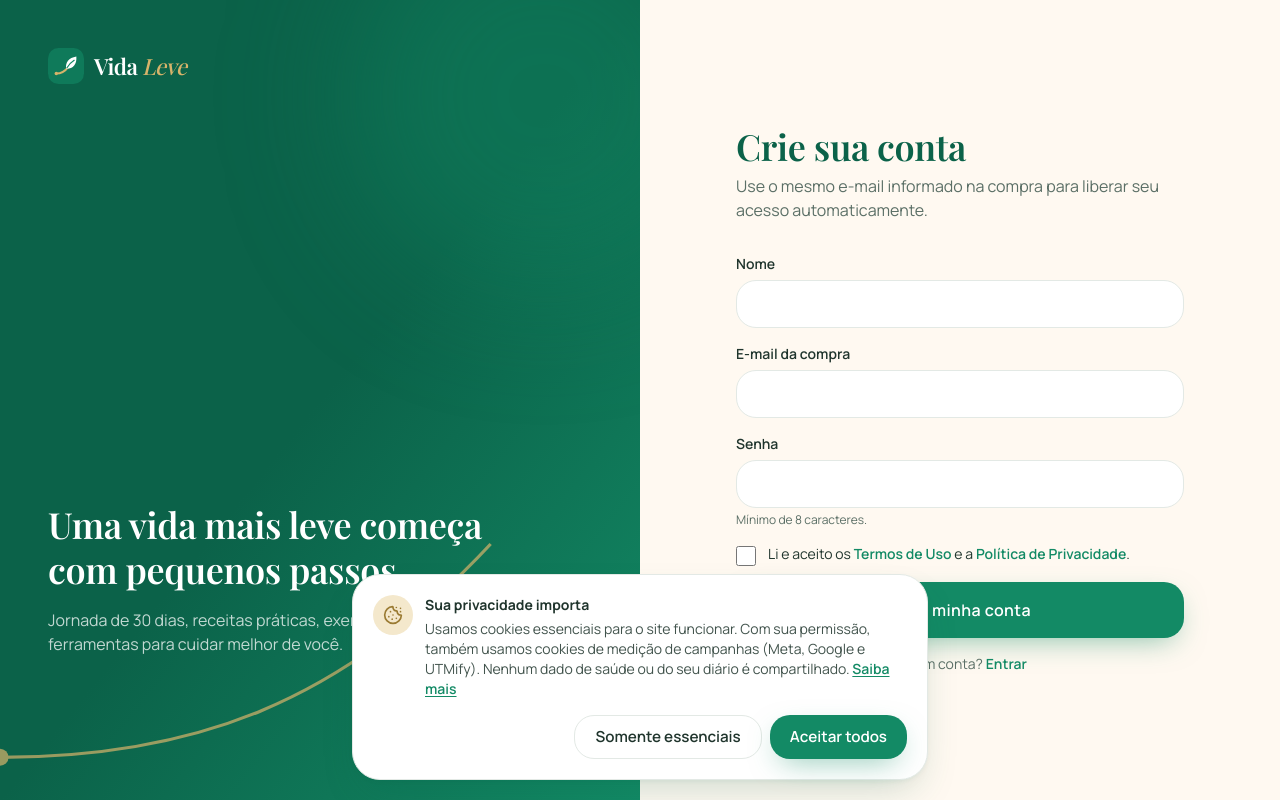
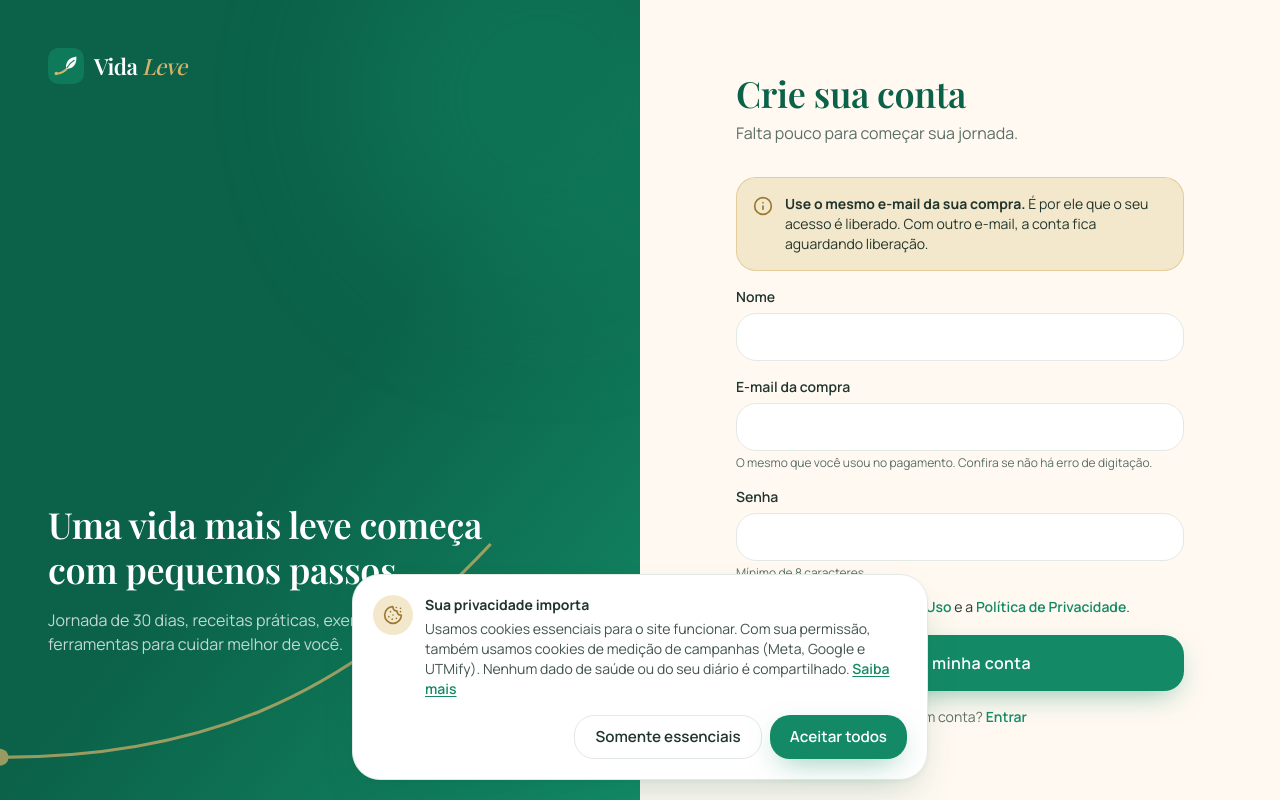
Before and after one commit to javis2001/Leve, a Next.js app: page /cadastro in a window 1280 px wide. Built offline with nearby package versions, Linux system fonts and the light colour scheme; no server answers.

Commit message:
Cadastro: aviso para usar o mesmo e-mail da compra
Co-Authored-By: Claude Opus 5.5 <noreply@anthropic.com>
Claude-Session: https://claude.ai/code/session_01MiRh27gaagJqPz3TM5B8Qc

```diff
--- a/src/app/cadastro/page.tsx
+++ b/src/app/cadastro/page.tsx
@@ -7,7 +7,7 @@ export const metadata: Metadata = { title: "Criar conta" };
 
 export default function SignupPage() {
   return (
-    <AuthLayout title="Crie sua conta" subtitle="Use o mesmo e-mail informado na compra para liberar seu acesso automaticamente.">
+    <AuthLayout title="Crie sua conta" subtitle="Falta pouco para começar sua jornada.">
       <SignupForm demo={isDemoMode} />
     </AuthLayout>
   );
--- a/src/app/cadastro/signup-form.tsx
+++ b/src/app/cadastro/signup-form.tsx
@@ -2,7 +2,7 @@
 import Link from "next/link";
 import { useRouter } from "next/navigation";
 import { useState } from "react";
-import { MailCheck, Loader2 } from "lucide-react";
+import { MailCheck, Loader2, Info } from "lucide-react";
 import { Button } from "@/components/ui/button";
 import { FieldError, Input, Label } from "@/components/ui/input";
 import { getSupabaseBrowser } from "@/lib/supabase/client";
@@ -61,6 +61,12 @@ export function SignupForm({ demo }: { demo: boolean }) {
         } else setSent(email);
       }}
     >
+      <div role="note" className="flex gap-3 rounded-2xl border border-gold/50 bg-gold-soft p-4 text-sm text-ink">
+        <Info className="mt-0.5 size-5 shrink-0 text-gold-deep" aria-hidden />
+        <p>
+          <strong className="font-bold">Use o mesmo e-mail da sua compra.</strong> É por ele que o seu acesso é liberado. Com outro e-mail, a conta fica aguardando liberação.
+        </p>
+      </div>
       <div>
         <Label htmlFor="name">Nome</Label>
         <Input id="name" name="name" autoComplete="given-name" aria-invalid={Boolean(errors.name)} />
@@ -68,7 +74,10 @@ export function SignupForm({ demo }: { demo: boolean }) {
       </div>
       <div>
         <Label htmlFor="email">E-mail da compra</Label>
-        <Input id="email" name="email" type="email" autoComplete="email" inputMode="email" aria-invalid={Boolean(errors.email)} />
+        <Input id="email" name="email" type="email" autoComplete="email" inputMode="email" aria-invalid={Boolean(errors.email)} aria-describedby="email-hint" />
+        <p id="email-hint" className="mt-1 text-xs text-muted">
+          O mesmo que você usou no pagamento. Confira se não há erro de digitação.
+        </p>
         <FieldError>{errors.email}</FieldError>
       </div>
       <div>
```
